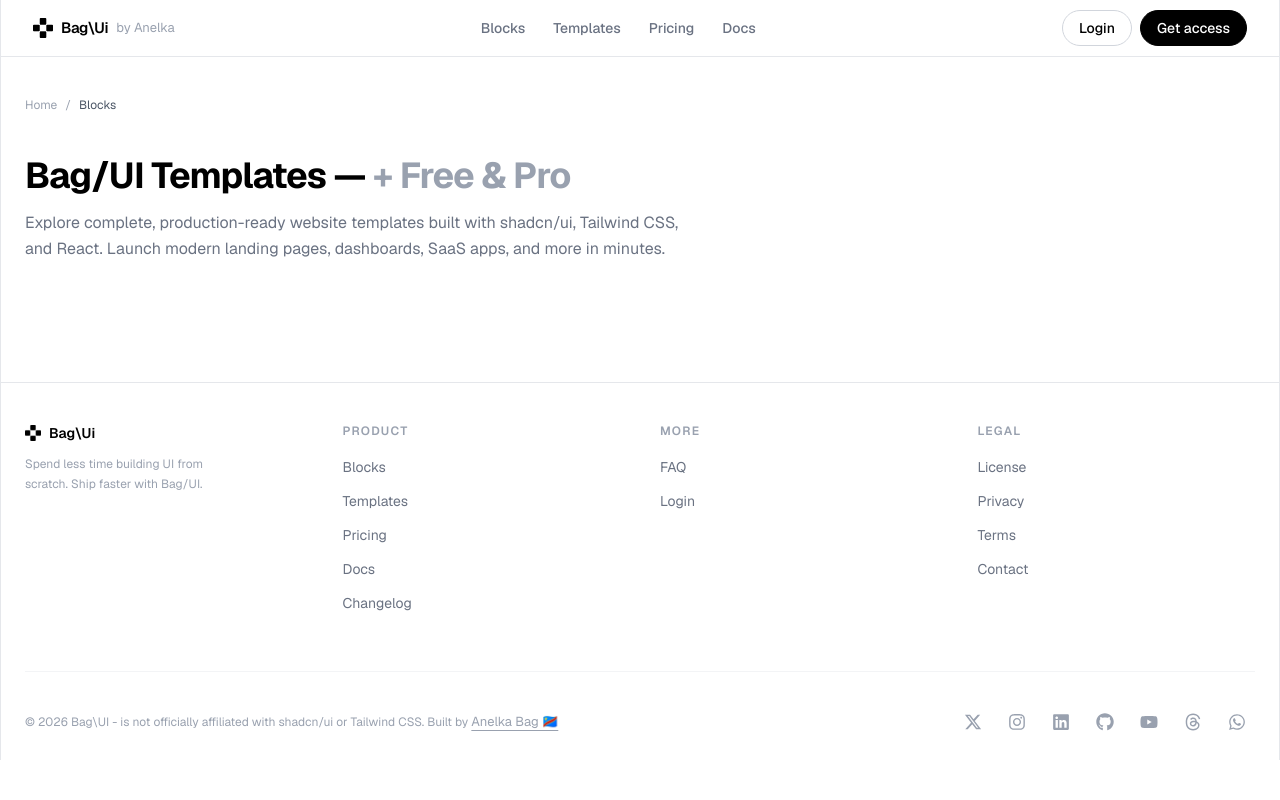
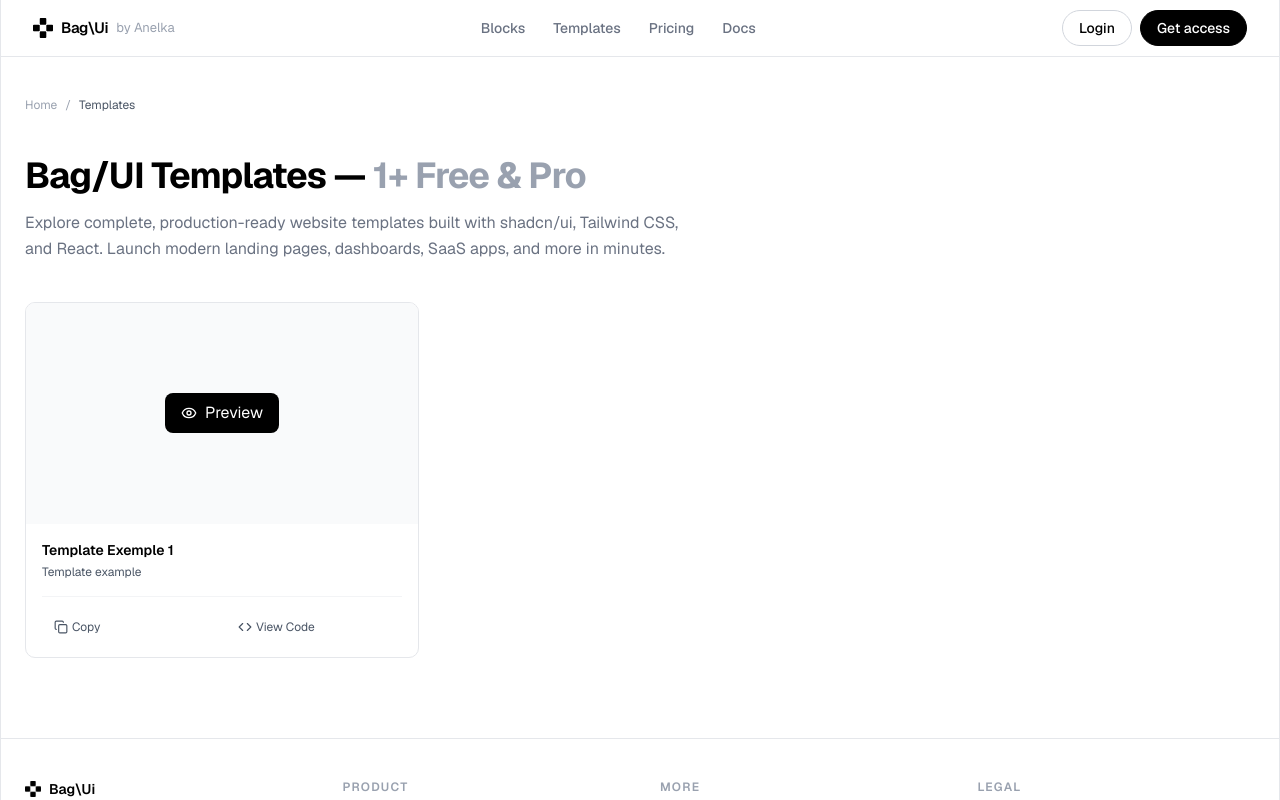
Before and after one commit to anelkabag/bag-ui, a Next.js app: page /templates in a window 1280 px wide. Shown: the top 800 px of the page. Built offline with nearby package versions, Linux system fonts and the light colour scheme.

Commit message:
update : refont ui

```diff
--- a/app/templates/page.tsx
+++ b/app/templates/page.tsx
@@ -2,8 +2,34 @@
 
 import React, { useState } from "react";
 import Link from "next/link";
+import { motion } from "framer-motion";
+import { Eye, Code, Copy, Check } from "lucide-react";
 import Navbar from "@/components/navbar";
-import {Footer} from "@/components/footer";
+import { Footer } from "@/components/footer";
+import registryJson from "@/registry.json";
+import { RegistryItem } from "@/lib/block-categories";
+import { ComponentPreview } from "@/components/ComponentPreview";
+
+const registry = registryJson as { items: RegistryItem[] };
+
+// Filter templates from registry
+const templates = registry.items.filter((item) =>
+  item.name.toLowerCase().includes("template"),
+);
+
+interface TemplateItem {
+  id: string;
+  title: string;
+  description: string;
+  name: string;
+}
+
+const templateItems: TemplateItem[] = templates.map((item) => ({
+  id: item.name,
+  title: item.title || item.name,
+  description: item.description || "Template example",
+  name: item.name,
+}));
 
 // Custom Badge Component
 function Badge({
@@ -30,44 +56,92 @@
   );
 }
 
-// Custom Button Component
-function Button({
-  children,
-  variant = "default",
-  size = "md",
-  className = "",
-  ...props
-}: {
-  children: React.ReactNode;
-  variant?: "default" | "outline" | "ghost";
-  size?: "sm" | "md";
-  className?: string;
-} & React.ButtonHTMLAttributes<HTMLButtonElement>) {
-  const baseStyles =
-    "inline-flex items-center justify-center font-medium transition-colors rounded-md focus:outline-none disabled:opacity-50";
-  const variants = {
-    default: "bg-foreground text-background hover:bg-foreground/90",
-    outline: "border border-border text-foreground hover:bg-muted",
-    ghost: "text-foreground hover:bg-muted/50",
+// Template Card Component
+function TemplateCard({ template }: { template: TemplateItem }) {
+  const [showPreview, setShowPreview] = useState(false);
+  const [copied, setCopied] = useState(false);
+
+  const handleCopy = () => {
+    navigator.clipboard.writeText(`<${template.name} />`);
+    setCopied(true);
+    setTimeout(() => setCopied(false), 2000);
   };
-  const sizes = {
-    sm: "px-3 py-1.5 text-sm",
-    md: "px-4 py-2 text-sm",
-  };
+
   return (
+    <motion.div
+      initial={{ opacity: 0, y: 10 }}
+      whileInView={{ opacity: 1, y: 0 }}
+      transition={{ duration: 0.4 }}
+      viewport={{ once: true }}
+      className="group"
+    >
+      <div className="border border-gray-200 rounded-lg overflow-hidden bg-white hover:border-gray-300 transition-colors">
+        {/* Preview Section */}
+        <div className="aspect-video bg-gray-50 overflow-hidden relative">
+          {showPreview && (
+            <ComponentPreview
+              registryItem={templates.find((t) => t.name === template.name)!}
+            />
+          )}
+          {!showPreview && (
+            <div className="w-full h-full flex items-center justify-center text-gray-400">
               <button
-      className={`${baseStyles} ${variants[variant]} ${sizes[size]} ${className}`}
-      {...props}
+                onClick={() => setShowPreview(true)}
+                className="flex items-center gap-2 px-4 py-2 bg-black text-white rounded-md hover:bg-black/90 transition-colors"
               >
-      {children}
+                <Eye size={16} />
+                Preview
               </button>
+            </div>
+          )}
+        </div>
+
+        {/* Content Section */}
+        <div className="p-4">
+          <div className="flex items-start justify-between mb-2">
+            <div>
+              <h3 className="text-sm font-semibold text-black">
+                {template.title}
+              </h3>
+              <p className="text-xs text-gray-600 mt-1">
+                {template.description}
+              </p>
+            </div>
+          </div>
+
+          {/* Footer Actions */}
+          <div className="flex gap-2 mt-4 pt-4 border-t border-gray-100">
+            <button
+              onClick={handleCopy}
+              className="flex items-center gap-1 px-3 py-1.5 text-xs text-gray-600 hover:bg-gray-100 rounded transition-colors flex-1"
+            >
+              {copied ? (
+                <>
+                  <Check size={14} />
+                  Copied!
+                </>
+              ) : (
+                <>
+                  <Copy size={14} />
+                  Copy
+                </>
+              )}
+            </button>
+            <Link
+              href={`/templates/${template.name}`}
+              className="flex items-center gap-1 px-3 py-1.5 text-xs text-gray-600 hover:bg-gray-100 rounded transition-colors flex-1"
+            >
+              <Code size={14} />
+              View Code
+            </Link>
+          </div>
+        </div>
+      </div>
+    </motion.div>
   );
 }
 
-
-
 export default function TemplatesPage() {
-
   return (
     <div className="min-h-screen bg-white">
       <Navbar />
@@ -78,14 +152,16 @@
             Home
           </Link>
           <span>/</span>
-          <span className="text-gray-600">Blocks</span>
+          <span className="text-gray-600">Templates</span>
         </div>
 
         {/* ── Hero ── */}
         <div className="mb-6 sm:mb-10">
           <h1 className="text-xl xs:text-2xl sm:text-3xl md:text-4xl font-bold tracking-tight text-black mb-2 sm:mb-3 leading-tight">
             Bag/UI Templates —{" "}
-                  <span className="text-gray-400">{}+ Free &amp; Pro</span>
+            <span className="text-gray-400">
+              {templateItems.length}+ Free &amp; Pro
+            </span>
           </h1>
           <p className="text-gray-500 text-sm sm:text-base leading-relaxed max-w-2xl">
             Explore complete, production-ready website templates built with
@@ -94,8 +170,20 @@
           </p>
         </div>
 
+        {/* ── Templates Grid ── */}
+        {templateItems.length > 0 ? (
+          <div className="grid grid-cols-1 md:grid-cols-2 lg:grid-cols-3 gap-6">
+            {templateItems.map((template) => (
+              <TemplateCard key={template.id} template={template} />
+            ))}
           </div>
-        <Footer/>
+        ) : (
+          <div className="text-center py-12">
+            <p className="text-gray-500">No templates available yet.</p>
+          </div>
+        )}
+      </div>
+      <Footer />
     </div>
   );
 }
```
Lines whose indentation alone changed are shown as unchanged.
